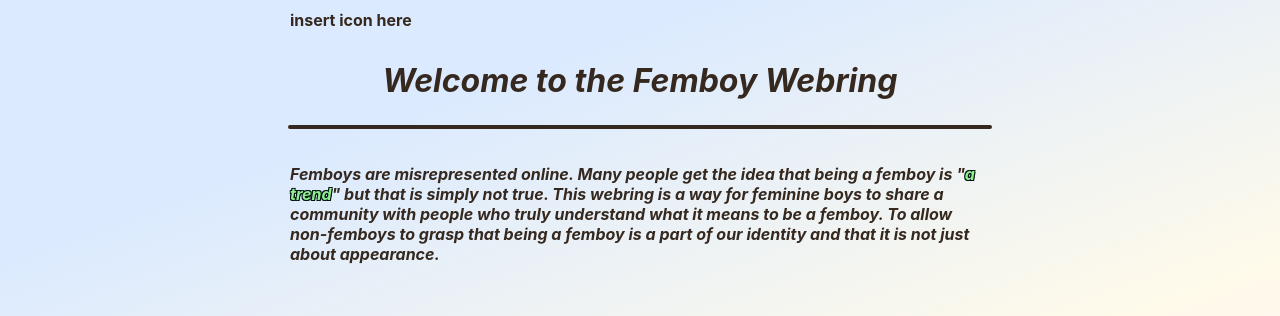
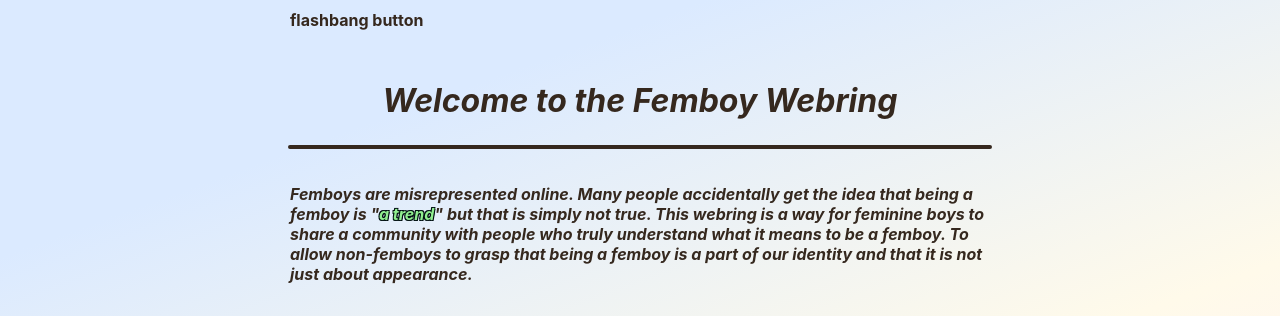
Before and after one commit to femboyjophiel/femring, a plain HTML site: page index.html in a window 1280 px wide. Shown: the top 316 px of the page. Drawn offline with Linux system fonts and the light colour scheme.

Commit message:
Update index.html

```diff
--- a/index.html
+++ b/index.html
@@ -5,19 +5,19 @@
   <meta charset="UTF-8">
   <meta name="viewport" content="width=device-width, initial-scale=1.0">
   <link href="style.css" rel='stylesheet' type="text/css" media="all">
-  <link rel="icon shortcut" href="/fem.png" type="image/x-icon">
+  <link rel="icon shortcut" href="/fem32.png" type="image/x-icon">
   <title>Femboy Webring</title>
 
 </head>
 
 <body>
- <p onclick='toggleTheme()'>insert icon here</p>
-
+ <p onclick='toggleTheme()'>flashbang button</p>
+ <p></p>
   <div id='main'>
   <div class='title'><h1><em>Welcome to the Femboy Webring</em></h1>
 
   </div><hr>
- <p><em><strong>Femboys are misrepresented online. </strong>Many people get the idea that being a femboy is "<a target='_blank' href='https://happymag.tv/femboy/'>a trend</a>" but that is simply not true. This webring is a way for feminine boys to share a community with people who truly understand what it means to be a femboy. To allow non-femboys to grasp that being a femboy is a part of our identity and that it is not just about appearance. </p></em><br>
+ <p><em><strong>Femboys are misrepresented online. </strong>Many people accidentally get the idea that being a femboy is "<a target='_blank' href='https://happymag.tv/femboy/'>a trend</a>" but that is simply not true. This webring is a way for feminine boys to share a community with people who truly understand what it means to be a femboy. To allow non-femboys to grasp that being a femboy is a part of our identity and that it is not just about appearance. </p></em><br>
    <h2 style="font-size: 30px;" class='title'>The Purpose</h2> <br>
    <p>
  The true purpose of this website is to inform others about the existance of femboys. Meaning that we are not just following some trend, but that <strong>being a femboy is more than just the skirts and thighhighs. </strong>
@@ -38,7 +38,7 @@
   <ul  id="siteContainer"></ul>
 
   <script async src='/app.js'></script>
-
+<fp height='30px'></fp>
 </body>
 
 </html>
```
